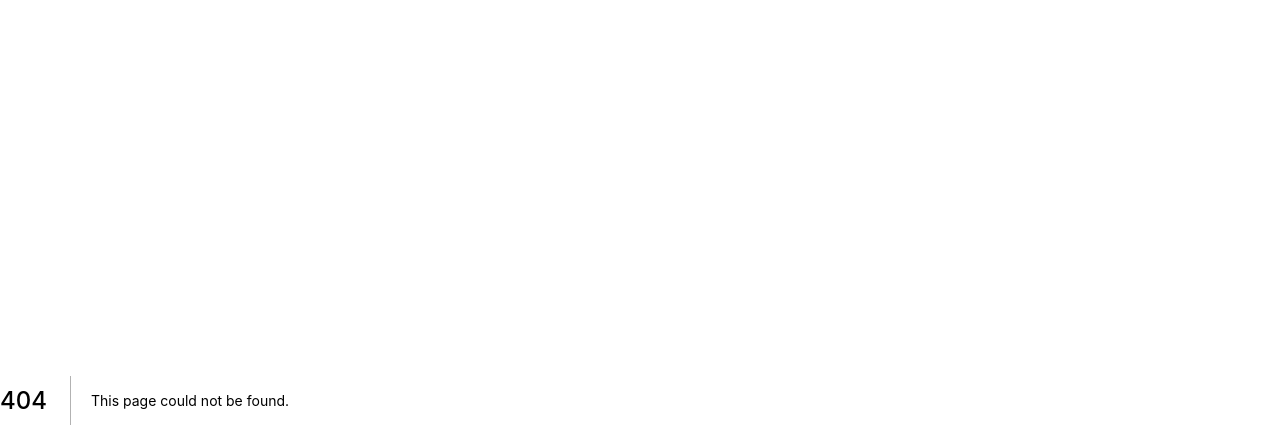
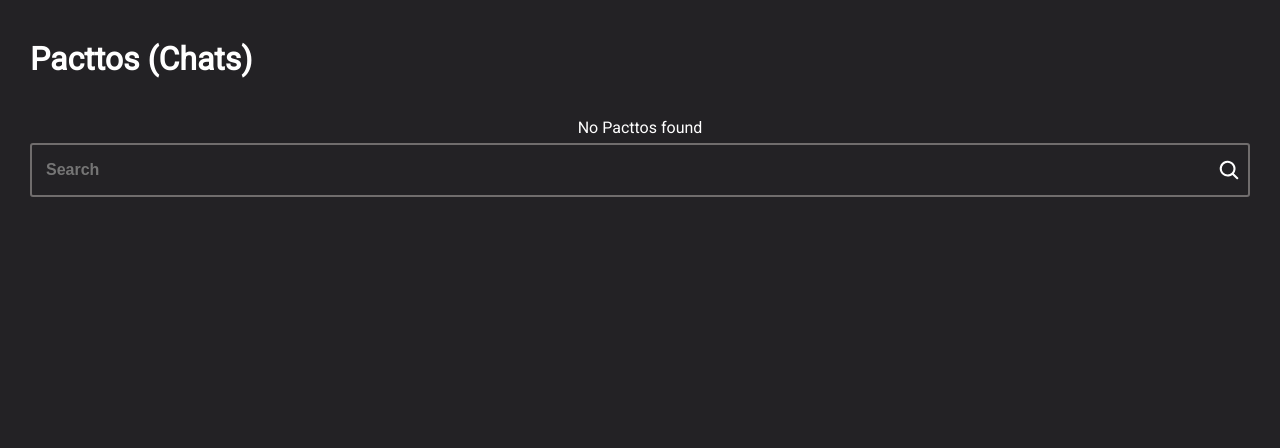
Before and after one commit to iagoPinheiro1401/pactto_challenge, a Next.js app: page /chat in a window 1280 px wide. Before the commit this address had no page. Shown: the top 448 px of the page. Built offline with nearby package versions, Linux system fonts and the light colour scheme.

Commit message:
created chat page

```diff
--- a/src/components/menu/Menu.jsx
+++ b/src/components/menu/Menu.jsx
@@ -126,7 +126,7 @@ export default function Menu() {
             </UserNameContainer>
             <StyledNav>
                 <MenuOptions src="/homeIcon" path="/">Home</MenuOptions>
-                <MenuOptions src="/chatIcon">Pacttos (Chats)</MenuOptions>
+                <MenuOptions src="/chatIcon" path="/chat">Pacttos (Chats)</MenuOptions>
                 <MenuOptions src="/videosIcon">Items to review</MenuOptions>
                 <MenuOptions src="/webLinksIcon">Web links to created</MenuOptions>
                 <MenuOptions src="/personaIcon">Personal information</MenuOptions>
--- /dev/null
+++ b/src/pages/chat.jsx
@@ -0,0 +1,38 @@
+import styled from "styled-components"
+
+import TextHuge from "@/components/tipography/textHuge/TextHuge"
+import SearchBar from "@/components/searchBar/SearchBar"
+
+const Container = styled.header`
+  display: flex;
+  gap: 40px;
+  flex-direction: column;
+  padding: 40px 30px;
+  width: 100%;
+`
+
+const SearchBarAndText = styled.div`
+    width: 100%;
+    display: flex;
+    flex-direction: column;
+    align-items: center;
+    gap: 6px;
+`
+
+const Text = styled.p`
+    font-size: 16px;
+    color: white;
+    font-weight: 400;
+`
+
+export default function ChatPage() {
+    return(
+        <Container>
+            <TextHuge>Pacttos (Chats)</TextHuge>
+            <SearchBarAndText>
+                <Text>No Pacttos found</Text>
+                <SearchBar placeholder="Search"/>
+            </SearchBarAndText>
+        </Container>
+    )
+}
```
